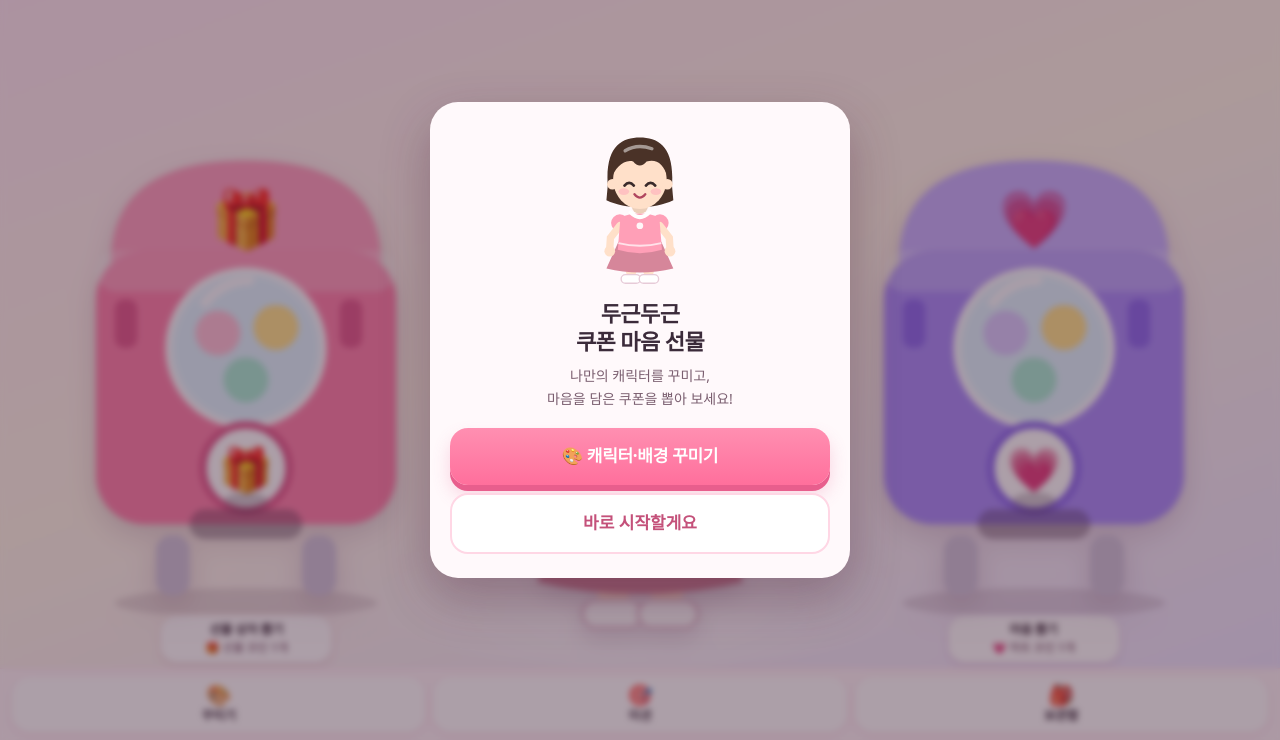
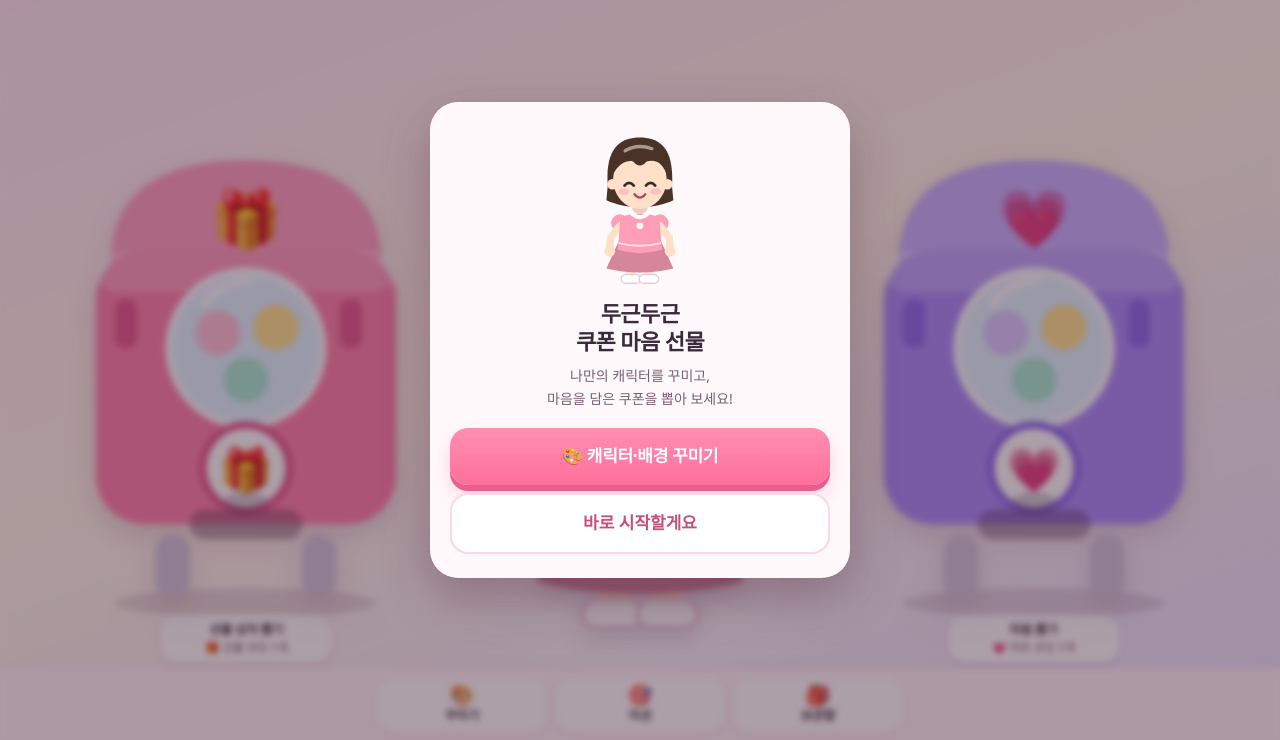
Before and after one commit to agentzepeto-dev/-, a plain HTML site: page coupon.html in a window 1280 px wide. Shown: the part 60-800 px from the top of the page. Drawn offline with Linux system fonts and the light colour scheme.

Commit message:
Coupon gift: tidy tab bar width on wide screens

```diff
--- a/coupon.html
+++ b/coupon.html
@@ -59,8 +59,8 @@ h1,h2,h3,p{margin:0}
 .tip-pill{position:absolute;z-index:3;left:50%;bottom:6px;transform:translateX(-50%);background:rgba(255,255,255,.85);color:#9A7C8C;font-size:12px;font-weight:800;padding:4px 12px;border-radius:999px;pointer-events:none;white-space:nowrap}
 
 /* ---------- tabbar ---------- */
-.tabbar{flex:0 0 auto;display:grid;grid-template-columns:repeat(3,1fr);gap:8px;padding:8px 12px calc(8px + env(safe-area-inset-bottom));background:rgba(255,246,249,.94);border-top:1px solid #FFE3EE}
-.tabbar button{position:relative;display:flex;flex-direction:column;align-items:center;gap:1px;padding:7px 4px;border-radius:18px;font-weight:900;font-size:12.5px;background:#fff;box-shadow:0 3px 10px rgba(214,120,155,.15);transition:transform .1s}
+.tabbar{flex:0 0 auto;display:flex;justify-content:center;gap:8px;padding:8px 12px calc(8px + env(safe-area-inset-bottom));background:rgba(255,246,249,.94);border-top:1px solid #FFE3EE}
+.tabbar button{position:relative;flex:0 1 170px;display:flex;flex-direction:column;align-items:center;gap:1px;padding:7px 4px;border-radius:18px;font-weight:900;font-size:12.5px;background:#fff;box-shadow:0 3px 10px rgba(214,120,155,.15);transition:transform .1s}
 .tabbar button:active{transform:scale(.96)}
 .tabbar .ticon{font-size:20px;line-height:1.1}
 .tabbar .badge{position:absolute;top:2px;right:8px;min-width:18px;height:18px;border-radius:9px;background:#FF5C8D;color:#fff;font-size:11px;display:grid;place-items:center;padding:0 4px;font-weight:900}
```
